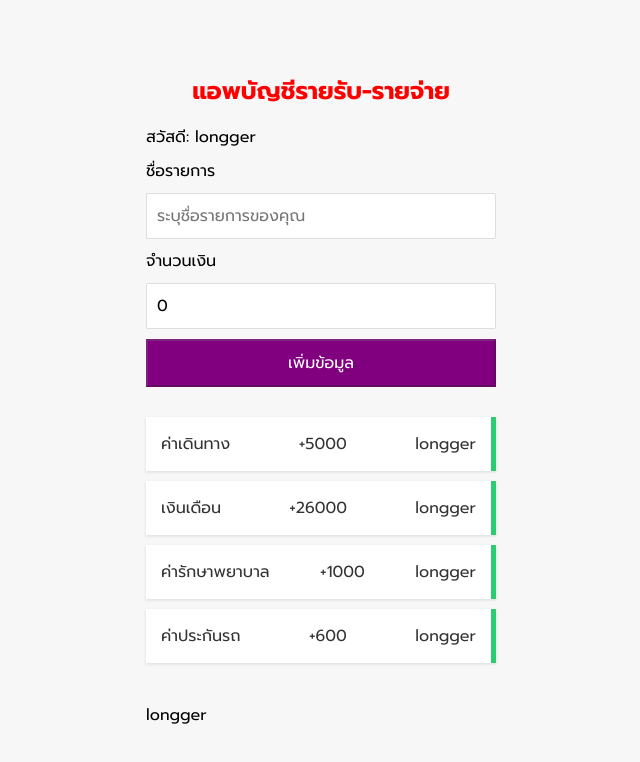
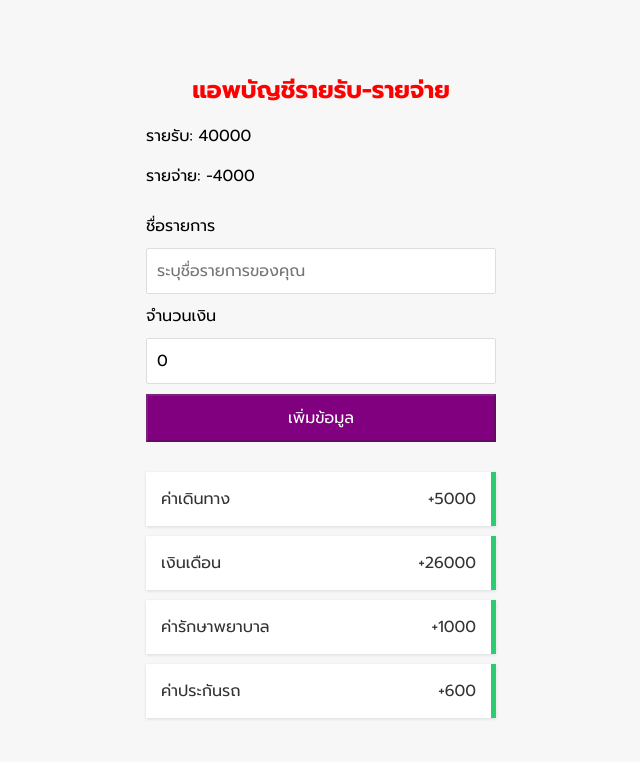
Before and after one commit to Passon819/react-basic, a React (Create React App) app: page / in a window 1280 px wide. Shown: the top 762 px of the page, without its empty margins (319-959 px from the left). Built offline with nearby package versions, Linux system fonts and the light colour scheme.

Commit message:
Context multiple value

```diff
--- a/src/App.js
+++ b/src/App.js
@@ -25,7 +25,12 @@
   };
 
   return (
-    <DataContext.Provider value={"longger"}>
+    <DataContext.Provider
+      value={{
+        expense: -4000,
+        income: 40000,
+      }}
+    >
       <div className="container">
         <h1 style={design}>แอพบัญชีรายรับ-รายจ่าย</h1>
         <ReportComponent />
--- a/src/components/Item.js
+++ b/src/components/Item.js
@@ -4,16 +4,11 @@
 
 import PropTypes from "prop-types";
 import "./Item.css";
-import DataContext from "../data/DataContext";
-import { useContext } from "react";
 
 const Item = (props) => {
   const { title, amount } = props;
   const status = amount < 0 ? "expense" : "income";
   const symbol = amount < 0 ? "-" : "+";
-
-  // วิธีการใช้งาน context แบบที่สอง
-  const name = useContext(DataContext);
 
   return (
     <li className={status}>
@@ -22,7 +17,6 @@
         {symbol}
         {Math.abs(amount)}
       </span>
-      {name}
     </li>
   );
 };
--- a/src/components/ReportComponent.js
+++ b/src/components/ReportComponent.js
@@ -2,8 +2,13 @@
 import DataContext from "../data/DataContext";
 
 const ReportComponent = () => {
-  const name = useContext(DataContext);
-  return <div>สวัสดี: {name}</div>;
+  const { income, expense } = useContext(DataContext);
+  return (
+    <div>
+      <p>รายรับ: {income}</p>
+      <p>รายจ่าย: {expense}</p>
+    </div>
+  );
 };
 
 export default ReportComponent;
--- a/src/components/Transaction.js
+++ b/src/components/Transaction.js
@@ -1,6 +1,5 @@
 import Item from "./Item";
 import "./Transaction.css";
-import DataContext from "../data/DataContext";
 
 const Transaction = (props) => {
   const { items } = props;
@@ -13,8 +12,6 @@
           return <Item {...element} key={element.id} />;
         })}
       </ul>
-      {/* วิธีการใช้งาน context แบบที่หนึ่ง */}
-      <DataContext.Consumer>{(value) => <p>{value}</p>}</DataContext.Consumer>
     </div>
   );
 };
```
